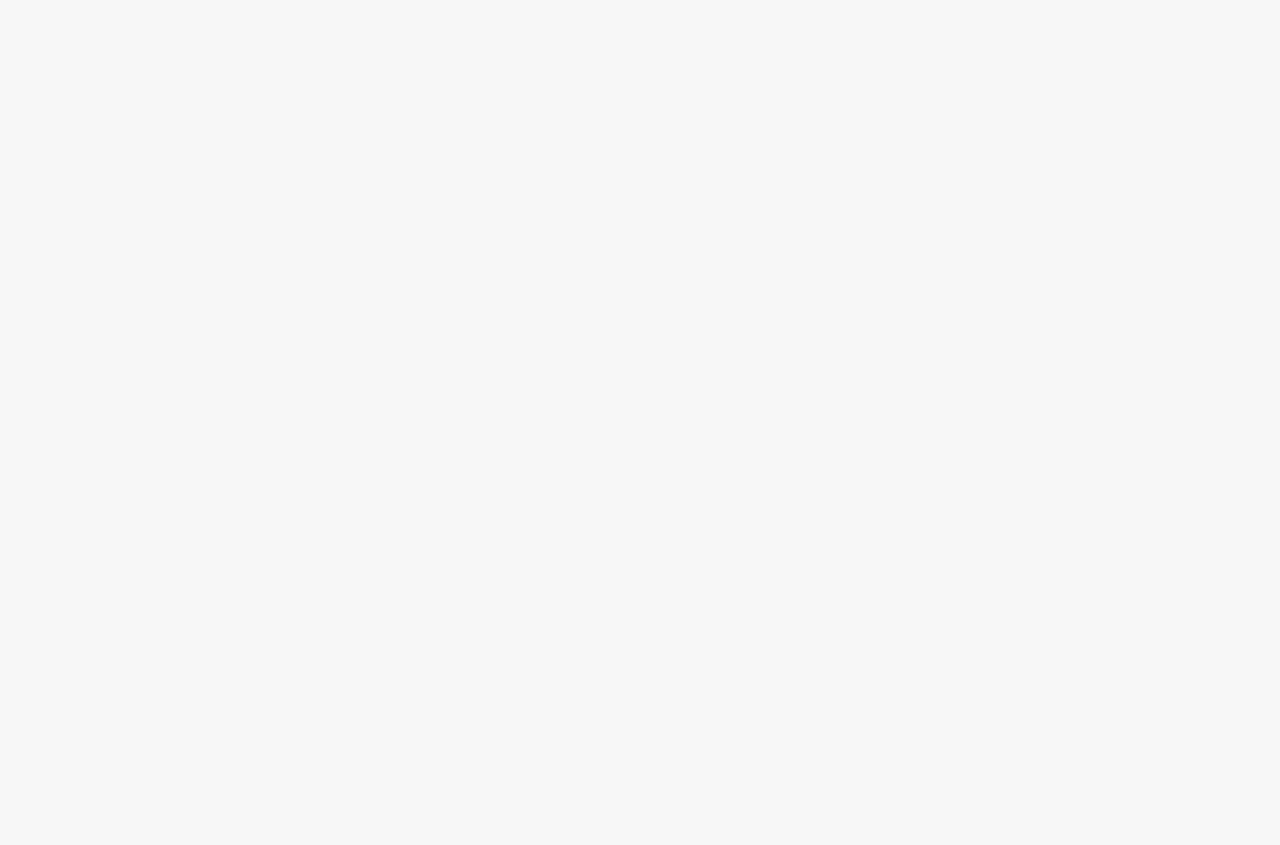
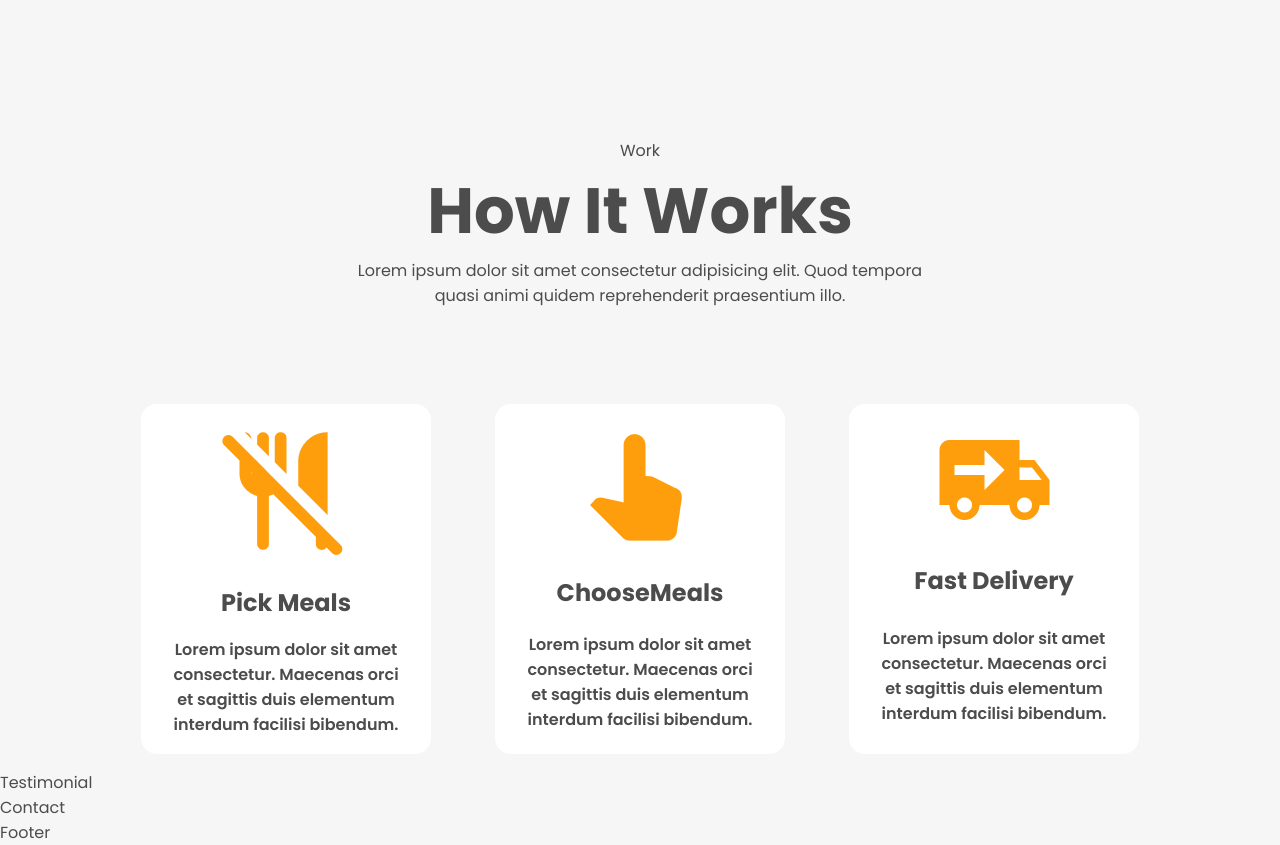
Before and after one commit to pablo-cruzbr/food-delivery-landing-page, a React (Vite) app: page / in a window 1280 px wide. Shown: the part 1880-2725 px from the top of the page. Before the commit the page ends 1928 px from the top, so only its background shows below. Built offline with nearby package versions, Linux system fonts and the light colour scheme.

Commit message:
feat: update section "work"
Add: array, map, cards in component

```diff
--- a/src/components/Work.jsx
+++ b/src/components/Work.jsx
@@ -1,11 +1,50 @@
-import React from 'react'
+import React from 'react';
+import PickMeals from '../assets/pick-meals-image.png';
+import ChooseMeals from '../assets/choose-image.png';
+import DeliveryMeals from '../assets/delivery-image.png';
+
 
 const Work = () => {
+     const workInfoData = [
+        {
+            image: PickMeals,
+            title: "Pick Meals",
+            text: "Lorem ipsum dolor sit amet consectetur. Maecenas orci et sagittis duis elementum interdum facilisi bibendum."
+        },
+
+        {
+            image: ChooseMeals,
+            title: "ChooseMeals",
+            text: "Lorem ipsum dolor sit amet consectetur. Maecenas orci et sagittis duis elementum interdum facilisi bibendum."
+        },
+
+        {
+            image: DeliveryMeals,
+            title: "Fast Delivery",
+            text: "Lorem ipsum dolor sit amet consectetur. Maecenas orci et sagittis duis elementum interdum facilisi bibendum."
+        },
+
+    ]
   return (
-    <div>
-      Work
+   <div className="work-section-wrapper">
+    <div className="work-section-top">
+        <p className="prismary-subheading">Work</p>
+        <h1 className="primary-heading">How It Works</h1>
+        <p className="prismary-text">Lorem ipsum dolor sit amet consectetur adipisicing elit. Quod tempora quasi animi quidem reprehenderit praesentium illo.</p>
+        <div className="work-section-bottom">
+            {workInfoData.map((data) => (
+                <div className="work-section-info" key={data.title}>
+                    <div className="info-boxes-img-container">
+                        <img src={data.image}  alt=""/>
+                    </div>
+                    <h2>{data.title}</h2>
+                    <p>{data.text}</p>
+                </div>
+            ))}
+        </div>
     </div>
+   </div>
   )
 }
 
-export default Work
+export default Work;
```
